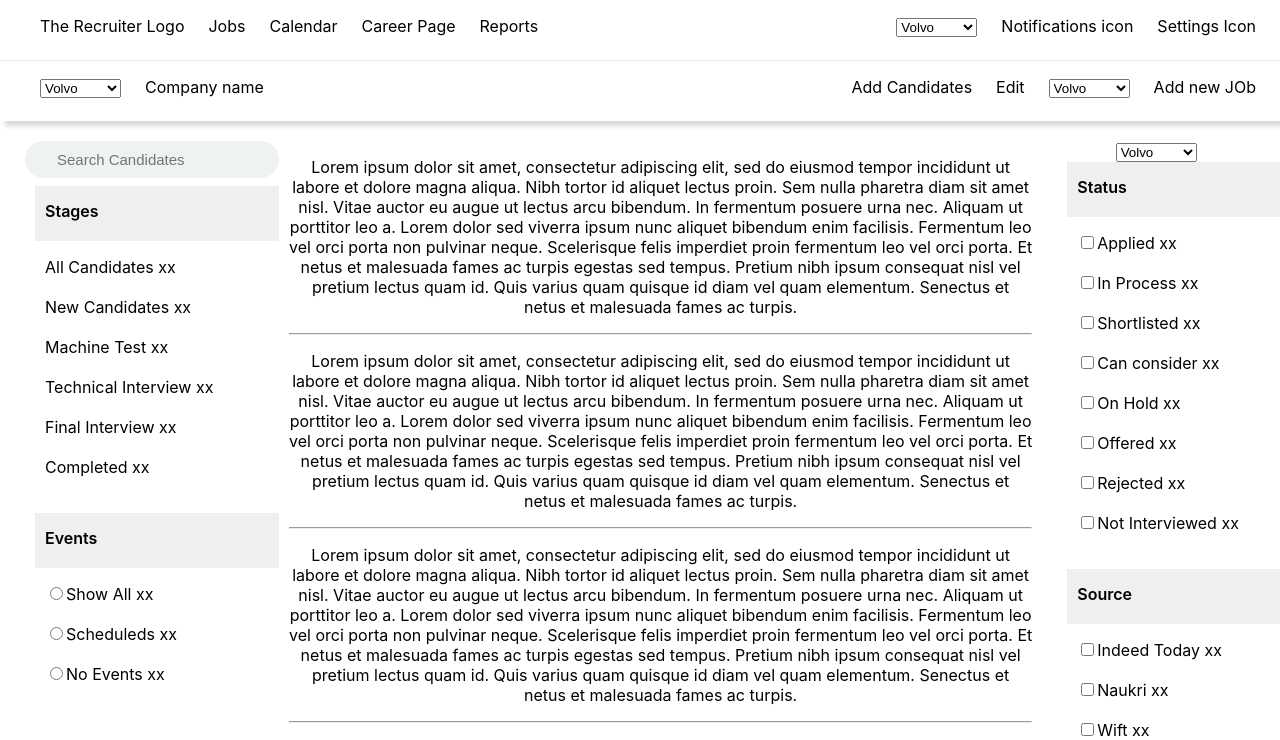
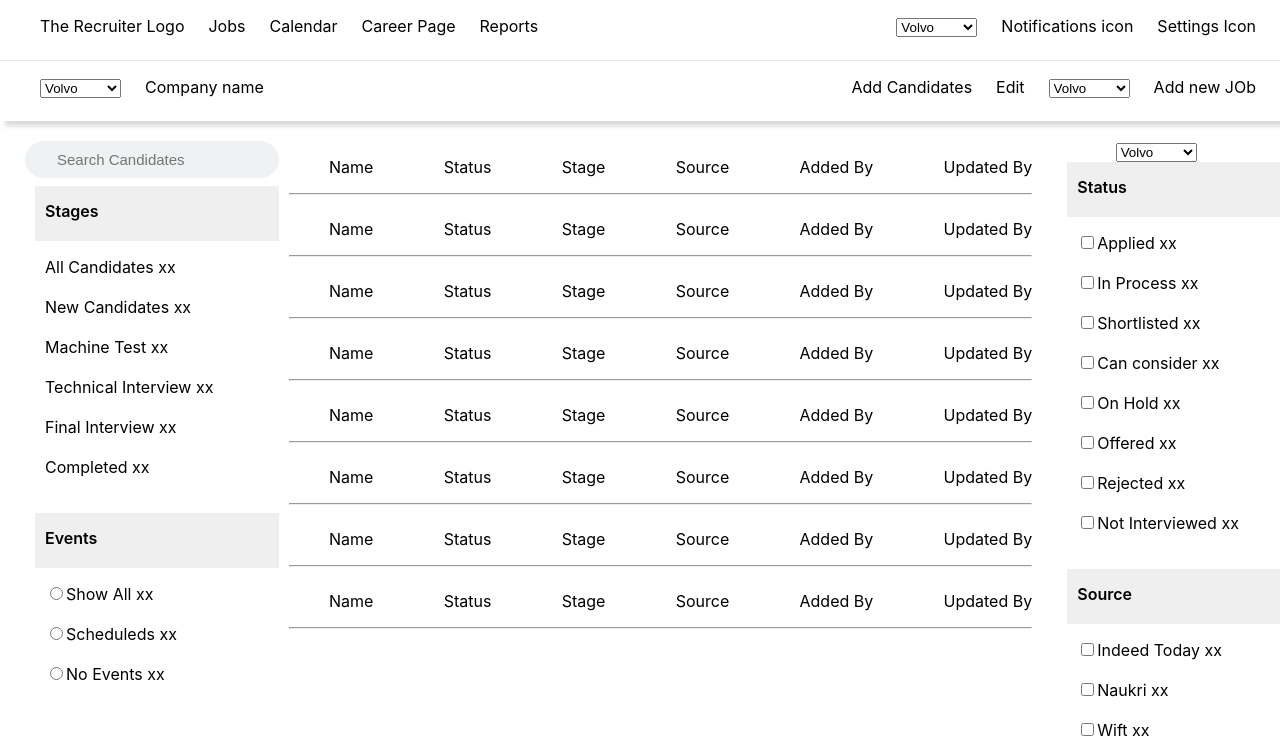
Before and after one commit to srehaan65/the-recruiter, a React (Create React App) app: page / in a window 1280 px wide. Shown: the top 740 px of the page. Built offline with nearby package versions, Linux system fonts and the light colour scheme.

Commit message:
Added candidate details component

```diff
--- a/src/components/Homepage/Details.component.jsx
+++ b/src/components/Homepage/Details.component.jsx
@@ -4,7 +4,7 @@ import DetailsElement from './DetailsElement.component'
 class Details extends Component{
     render(){
         return(
-            <div>
+            <>
                 <DetailsElement />
                 <DetailsElement />
                 <DetailsElement />
@@ -13,7 +13,7 @@ class Details extends Component{
                 <DetailsElement />
                 <DetailsElement />
                 <DetailsElement />
-            </div>
+            </>
         )
     }
 }
--- a/src/components/Homepage/DetailsElement.component.jsx
+++ b/src/components/Homepage/DetailsElement.component.jsx
@@ -3,17 +3,16 @@ import React from 'react';
 const DetailsElement = (props) => {
     return (
         <div className="details-element">
-            <p>Lorem ipsum dolor sit amet, consectetur adipiscing elit,
-                 sed do eiusmod tempor incididunt ut labore et dolore magna aliqua.
-                 Nibh tortor id aliquet lectus proin. Sem nulla pharetra diam sit amet nisl.
-                 Vitae auctor eu augue ut lectus arcu bibendum. In fermentum posuere urna nec.
-                  Aliquam ut porttitor leo a. Lorem dolor sed viverra ipsum nunc aliquet bibendum enim facilisis.
-                   Fermentum leo vel orci porta non pulvinar neque. Scelerisque felis imperdiet proin
-                    fermentum leo vel orci porta. Et netus et malesuada fames ac turpis egestas sed tempus.
-                     Pretium nibh ipsum consequat nisl vel pretium lectus quam id.
-                     Quis varius quam quisque id diam vel quam elementum. Senectus et netus et malesuada
-                      fames ac turpis.</p>
-                      <hr/>
+            <ul>
+                <li>Name</li>
+                <li>Status</li>
+                <li>Stage</li>
+                <li>Source</li>
+                <li>Added By</li>
+                <li>Updated By</li>
+            </ul>
+
+            <hr />
         </div>
     )
 }
--- a/src/components/Homepage/Homepage.component.jsx
+++ b/src/components/Homepage/Homepage.component.jsx
@@ -32,6 +32,7 @@ class Homepage extends Component {
 
                 <Navbar />
                 <LowerNavbar />
+                <i class="fab fa-accessible-icon"></i>
 
                 <div className="lower-container">
                     <div className="lower-container-left">
--- a/src/main.css
+++ b/src/main.css
@@ -105,6 +105,8 @@ MENUBAR */
  }
 
 
+ /* LOWER CONTAINER */
+
  .lower-container{
     display:flex;
     flex-direction:row;
@@ -117,12 +119,11 @@ MENUBAR */
     margin-right: 10px;
 }
 
-
 .lower-container-middle{
     display:flex;
     flex-basis:60%;
+    flex-direction: column;
 }
-
 
 .lower-container-right{
     display:flex;
@@ -139,6 +140,13 @@ MENUBAR */
 }
 
 
-.details-element{
+/* DETAILS ELEMENT */
 
+.lower-container-middle ul{
+    list-style:none;
+    display:flex;
+    justify-content:space-between;
 }
+@media (min-width: 450px) and (max-width: 767px) {
+
+  }
```
